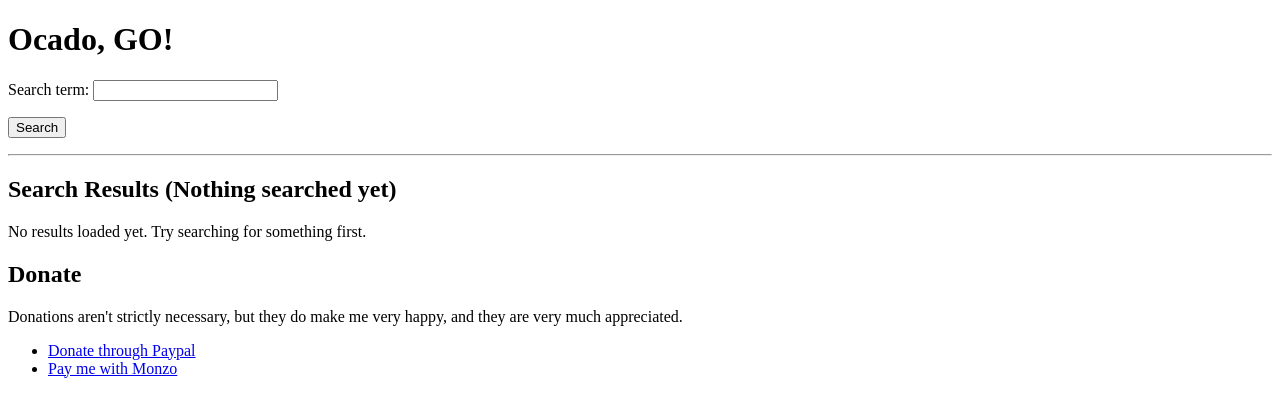
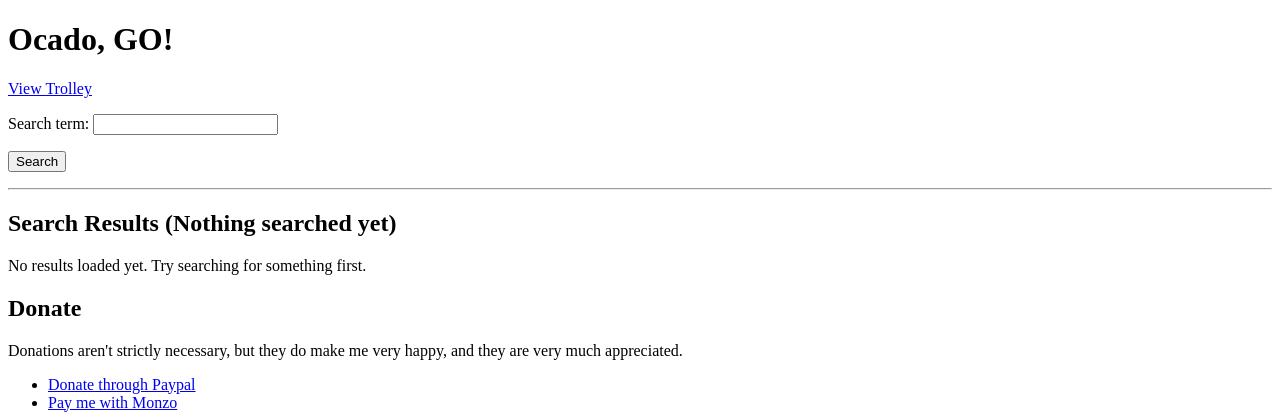
Before and after one commit to chrisnorman7/ocado_go, a Flask app: page / in a window 1280 px wide. Shown: the top 420 px of the page. Run offline with Flask 2, Linux system fonts and the light colour scheme.

Commit message:
Add trolley link above the search form.

```diff
--- a/templates/index.html
+++ b/templates/index.html
@@ -7,6 +7,7 @@
     </head>
     <body>
         <h1>Ocado, GO!</h1>
+        <p><a href="https://www.ocado.com/webshop/displaySmartBasket.do" target="_new">View Trolley</a></p>
         <form id="searchForm">
             <p><label>Search term: <input type="text" id="string"></label></p>
             <p><input type="submit" value="Search" id="searchButton"></p>
```
